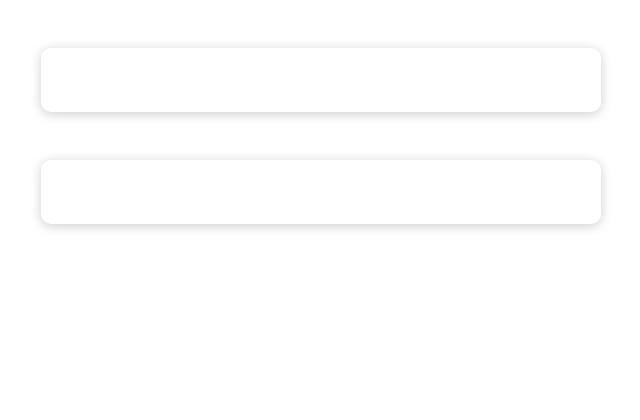
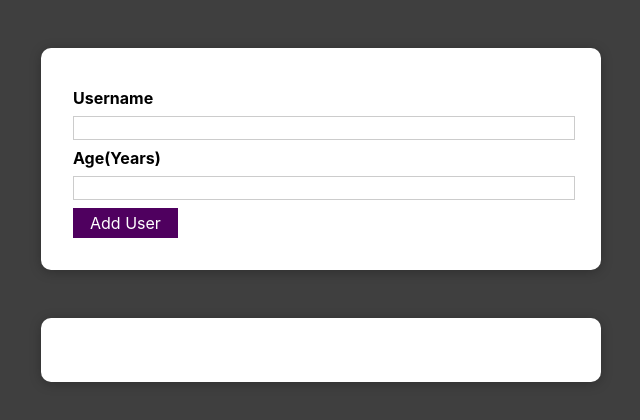
Before and after one commit to Eklipsorz/age-list-react-practice, a React (Create React App) app: page / in a window 1280 px wide. Shown: the top 420 px of the page, without its empty margins (319-959 px from the left). Built offline with nearby package versions, Linux system fonts and the light colour scheme.

Commit message:
feat: add UserInfoForm

```diff
--- /dev/null
+++ b/src/components/UI/Button.js
@@ -0,0 +1,11 @@
+import styles from './Button.module.css';
+
+const Button = (props) => {
+  return (
+    <button type={props.type} className={styles.button} onClick={props.onClick}>
+      {props.children}
+    </button>
+  );
+};
+
+export default Button;
--- /dev/null
+++ b/src/components/UI/Button.module.css
@@ -0,0 +1,18 @@
+.button {
+  font: inherit;
+  border: 1px solid #4f005f;
+  background: #4f005f;
+  color: white;
+  padding: 0.25rem 1rem;
+  cursor: pointer;
+}
+
+.button:hover,
+.button:active {
+  background: #741188;
+  border-color: #741188;
+}
+
+.button:focus {
+  outline: none;
+}
--- a/src/components/UI/Card.module.css
+++ b/src/components/UI/Card.module.css
@@ -1,5 +1,6 @@
 .card {
   padding: 2rem;
-  box-shadow: 0 2px 12px rgba(0, 0, 0, 0.2);
+  box-shadow: 0 2px 12px rgba(0, 0, 0, 0.25);
   border-radius: 10px;
+  background-color: #fff;
 }
--- a/src/components/UserInfoForm/UserInfoForm.js
+++ b/src/components/UserInfoForm/UserInfoForm.js
@@ -1,7 +1,25 @@
 import Card from '../UI/Card';
+import Button from '../UI/Button';
+import styles from './UserInfoForm.module.css';
 
 const UserInfoForm = (props) => {
-  return <Card></Card>;
+  return (
+    <Card>
+      <form>
+        <div className={styles['form-control']}>
+          <label>Username</label>
+          <input />
+        </div>
+        <div className={styles['form-control']}>
+          <label>Age(Years)</label>
+          <input />
+        </div>
+        <Button type='submit' onClick>
+          Add User
+        </Button>
+      </form>
+    </Card>
+  );
 };
 
 export default UserInfoForm;
--- /dev/null
+++ b/src/components/UserInfoForm/UserInfoForm.module.css
@@ -0,0 +1,21 @@
+.form-control {
+  margin: 0.5rem auto;
+}
+
+.form-control label {
+  display: block;
+  font-weight: bold;
+  margin-bottom: 0.5rem;
+}
+
+.form-control input {
+  font: inherit;
+  display: block;
+  width: 100%;
+  border: 1px solid #ccc;
+}
+
+.form-control input:focus {
+  outline: none;
+  border-color: #4f005f;
+}
--- a/src/index.css
+++ b/src/index.css
@@ -5,6 +5,7 @@ body {
     sans-serif;
   -webkit-font-smoothing: antialiased;
   -moz-osx-font-smoothing: grayscale;
+  background-color: #3f3f3f;
 }
 
 code {
```
